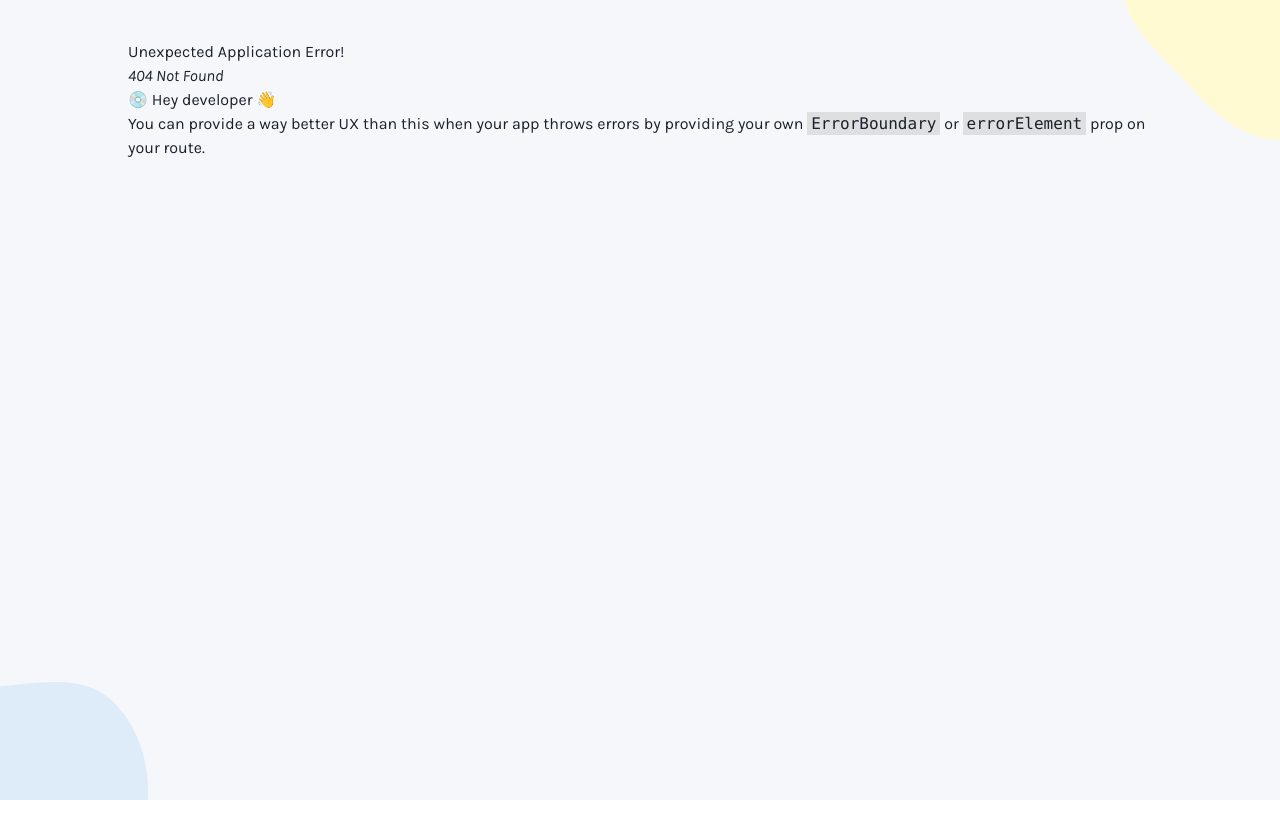
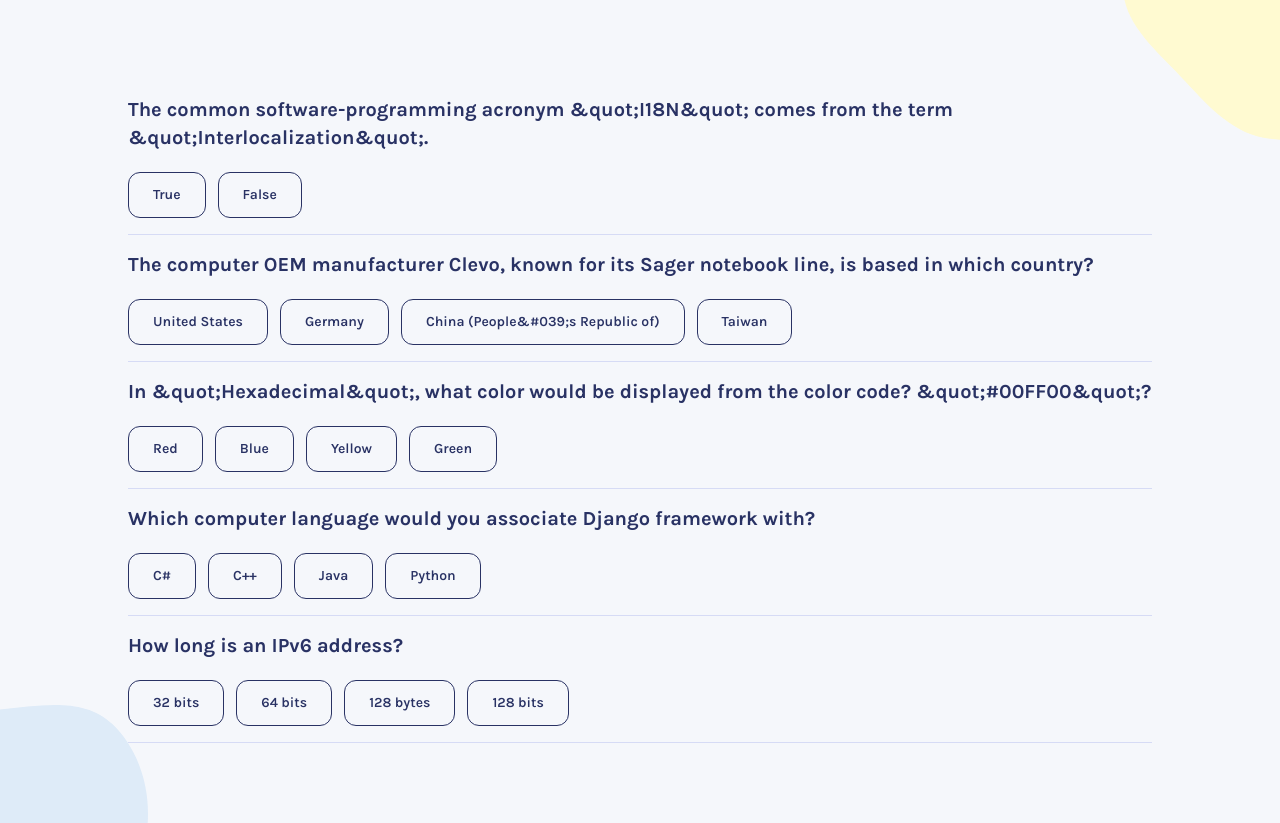
Before and after one commit to jacob-js/quizzical, a React (Vite) app: page /quiz in a window 1280 px wide. Before the commit this address had no page. Before the commit the page ends 800 px from the top, so only its background shows below. Built offline with nearby package versions, Linux system fonts and the light colour scheme.

Commit message:
feat: create quiz item component

```diff
--- a/src/components/Layout/index.jsx
+++ b/src/components/Layout/index.jsx
@@ -2,14 +2,14 @@ import React from 'react';
 
 function Layout({children}) {
   return (
-    <div className='bg-light h-screen w-full relative font-karla'>
+    <div className='bg-light min-h-screen w-full relative font-karla'>
         <div className="absolute right-0 top-0">
             <img src="/vectors/blob.svg" alt="" />
         </div>
         <div className="absolute left-0 bottom-0">
             <img src="/vectors/blob-2.svg" alt="" />
         </div>
-        <div className="w-11/12 sm:w-4/5 mx-auto h-full xl:max-w-7xl py-10">
+        <div className="w-11/12 sm:w-4/5 mx-auto h-full xl:max-w-7xl py-20">
             {children}
         </div>
     </div>
--- a/src/components/pages/Home/index.jsx
+++ b/src/components/pages/Home/index.jsx
@@ -1,13 +1,16 @@
 import React from 'react'
+import { useNavigate } from 'react-router-dom'
 import Button from '../../ui/Button'
 import OptionTag from '../../ui/OptionTag'
 
 function Home() {
+  const navigate = useNavigate();
+
   return (
     <div className='h-full flex flex-col items-center justify-center'>
         <div className="text-4xl sm:text-7xl text-primary-900 font-bold -tracking-wide">Quizzical</div>
         <div className="text-primary-900 text-xl text-center mt-5 lg:max-w-lg mb-7 -tracking-wide leading-6">Exercise your knowledge to keep your brain aware of all chunks of science you have</div>
-        <Button>Start Quiz</Button>
+        <Button onClick={() =>navigate('/quiz')}>Start Quiz</Button>
         <OptionTag>Cabbage Patch Kids</OptionTag>
         <OptionTag selected>Cabbage Patch Kids</OptionTag>
         <OptionTag isInvalid>Cabbage Patch Kids</OptionTag>
--- /dev/null
+++ b/src/components/pages/Quiz/QuizItem/index.jsx
@@ -0,0 +1,20 @@
+import React, { useState } from 'react'
+import OptionTag from '../../../ui/OptionTag'
+
+function QuizItem({question, incorrect_answers, correct_answer}) {
+    const [selected, setSelected] = useState('');
+  return (
+    <div className='py-4 border-b border-light-blue'>
+        <div className="text-primary-900 font-bold lg:text-xl">{question}</div>
+        <div className="flex gap-3">
+            {
+                [...incorrect_answers, correct_answer].map((answer, index) =>(
+                    <OptionTag key={index} onClick={() =>setSelected(answer)} selected={answer === selected}>{answer}</OptionTag>
+                ))
+            }
+        </div>
+    </div>
+  )
+}
+
+export default QuizItem
--- /dev/null
+++ b/src/components/pages/Quiz/index.jsx
@@ -0,0 +1,74 @@
+import React from 'react'
+import QuizItem from './QuizItem'
+
+function Quiz() {
+    const items = [
+        {
+            "category": "Science: Computers",
+            "type": "boolean",
+            "difficulty": "medium",
+            "question": "The common software-programming acronym &quot;I18N&quot; comes from the term &quot;Interlocalization&quot;.",
+            "correct_answer": "False",
+            "incorrect_answers": [
+              "True"
+            ]
+          },
+          {
+            "category": "Science: Computers",
+            "type": "multiple",
+            "difficulty": "medium",
+            "question": "The computer OEM manufacturer Clevo, known for its Sager notebook line, is based in which country?",
+            "correct_answer": "Taiwan",
+            "incorrect_answers": [
+              "United States",
+              "Germany",
+              "China (People&#039;s Republic of)"
+            ]
+          },
+          {
+            "category": "Science: Computers",
+            "type": "multiple",
+            "difficulty": "easy",
+            "question": "In &quot;Hexadecimal&quot;, what color would be displayed from the color code? &quot;#00FF00&quot;?",
+            "correct_answer": "Green",
+            "incorrect_answers": [
+              "Red",
+              "Blue",
+              "Yellow"
+            ]
+          },
+          {
+            "category": "Science: Computers",
+            "type": "multiple",
+            "difficulty": "easy",
+            "question": "Which computer language would you associate Django framework with?",
+            "correct_answer": "Python",
+            "incorrect_answers": [
+              "C#",
+              "C++",
+              "Java"
+            ]
+          },
+          {
+            "category": "Science: Computers",
+            "type": "multiple",
+            "difficulty": "easy",
+            "question": "How long is an IPv6 address?",
+            "correct_answer": "128 bits",
+            "incorrect_answers": [
+              "32 bits",
+              "64 bits",
+              "128 bytes"
+            ]
+          }
+    ]
+  return (
+    <div>
+        {
+            items.map((item, index) => <QuizItem {...item} key={index} />)
+        }
+    </div>
+  )
+}
+
+export default Quiz
--- a/src/components/ui/OptionTag/index.jsx
+++ b/src/components/ui/OptionTag/index.jsx
@@ -1,8 +1,8 @@
 import React from 'react'
 
-function OptionTag({children, block, selected, isInvalid, isValid}) {
+function OptionTag({children, block, selected, isInvalid, isValid, ...props}) {
   return (
-    <div className={`text-primary-900 font-semibold font-karla cursor-pointer text-sm px-6 py-3 border-primary-900 rounded-xl mt-5 transition-all ${block ? 'w-full ': 'w-max ' + (selected ? ' bg-light-blue': isInvalid ? 'bg-red-400 opacity-80': isValid ? 'bg-success': ' border')}`}>{children}</div>
+    <div className={`text-primary-900 font-semibold font-karla cursor-pointer text-sm px-6 py-3 border rounded-xl mt-5 transition-all duration-500 ${block ? 'w-full ': 'w-max ' + (selected ? ' bg-light-blue': isInvalid ? 'bg-red-400 opacity-80': isValid ? 'bg-success': 'border-primary-900')}`} {...props}>{children}</div>
   )
 }
 
```
Also changed, not shown: src/main.jsx (+5 -3 lines).
